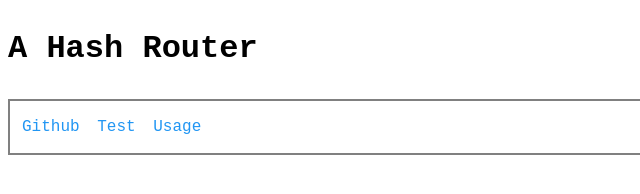
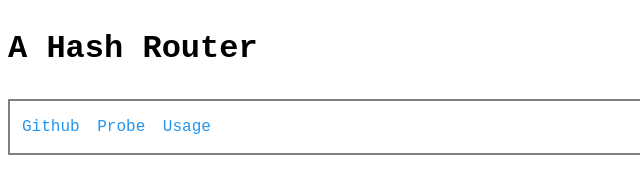
Before and after one commit to jlongyam/router, a website: page index.html in a window 1280 px wide. Shown: the full height of the page, 0-640 px from the left. Drawn offline with Linux system fonts and the light colour scheme.

Commit message:
docs: update index.html

```diff
--- a/index.html
+++ b/index.html
@@ -10,7 +10,7 @@
   <h1>A Hash Router</h1>
   <ul>
     <li><a href="https://github.com/jlongyam/router">Github</a></li>
-    <li><a href="./usage/probe.html">Test</a></li>
+    <li><a href="./usage/probe.html">Probe</a></li>
     <li><a href="./usage/index.html">Usage</a></li>
   </ul>
 </body>
```
